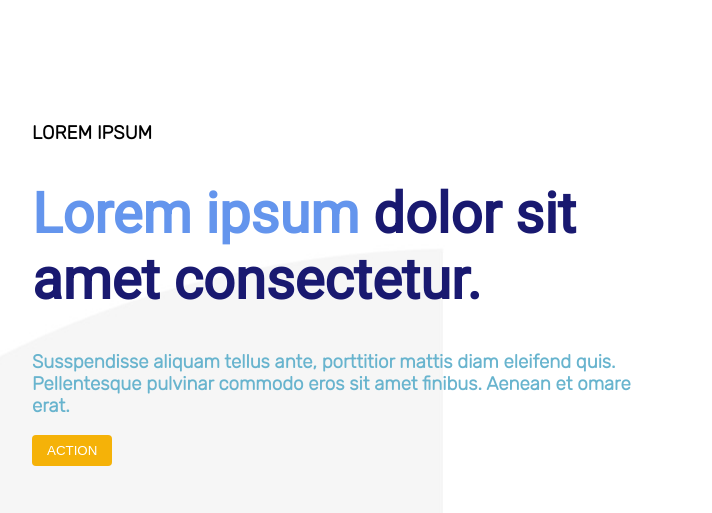
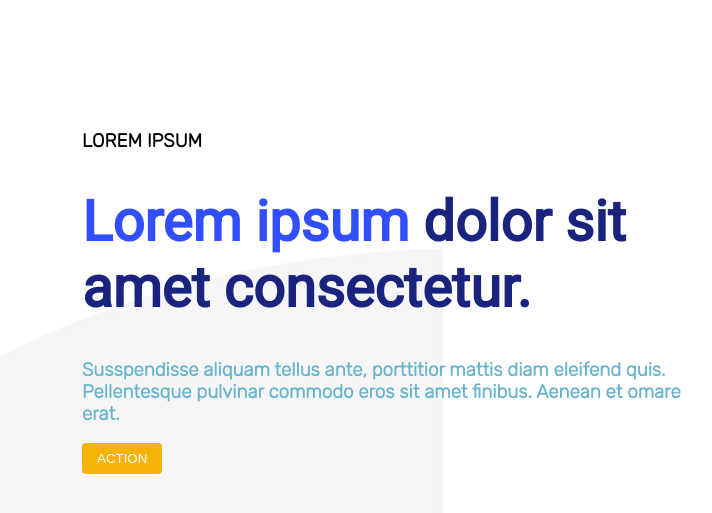
Before and after one commit to 742darek/shuffle, a plain HTML site: page index.html in a window 1280 px wide. Shown: the part 47-560 px from the top of the page, without its empty margins (26-738 px from the left). Drawn offline with Linux system fonts and the light colour scheme.

Commit message:
modify style.css

```diff
--- a/style.css
+++ b/style.css
@@ -1,5 +1,6 @@
 body
 {
+    background-color: rgb(240,241,249);
     background-image: url("background.jpg");
     background-position: center;
 }
@@ -11,10 +12,10 @@ h3{
     font-family: 'Rubik', sans-serif;
 }
 .pre{
-    color:cornflowerblue
+    color: rgb(49,79,254)
 }
 .after{
-    color:midnightblue
+    color:rgb(26,35,126)
 }
 h3.description
 {
@@ -23,7 +24,8 @@ h3.description
 }
 .polowa1
 {
-    margin-left: 50px;
+    float: left;
+    margin-left: 100px;
     margin-top : 50px;
     padding-top: 100px;
     width: 600px;
@@ -31,6 +33,8 @@ h3.description
 .polowa2
 {
     margin-top: 50px;
+    background-color: rgb(242,244,251);
+    float: left;
 }
 .action{
     padding-right: 15px;
```
